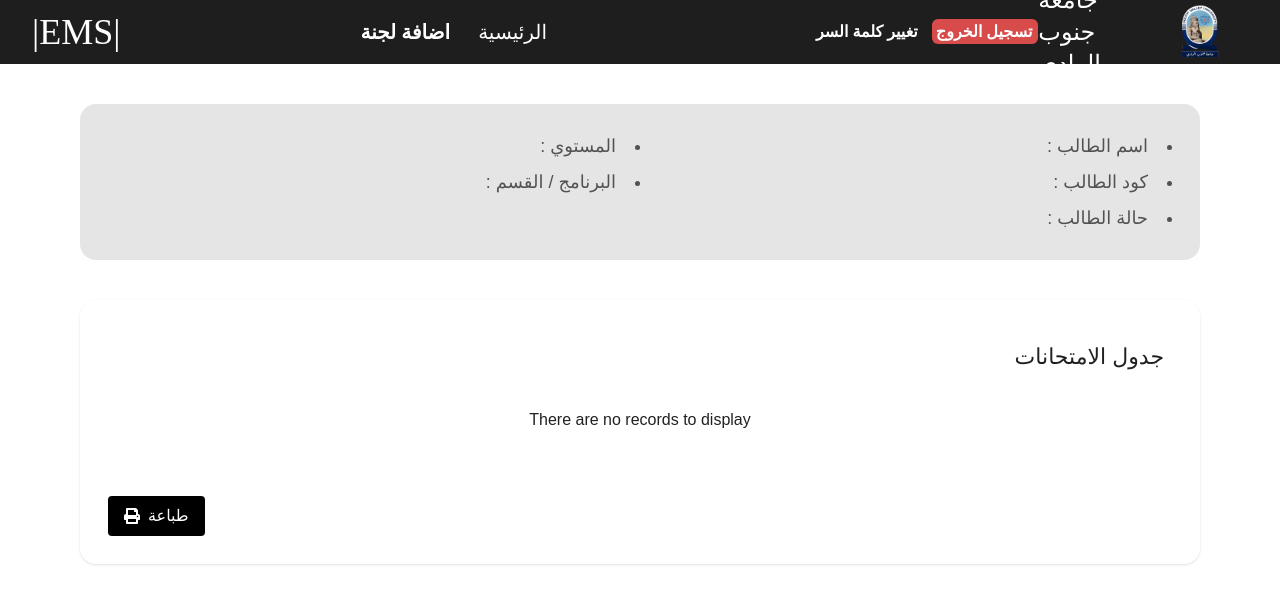
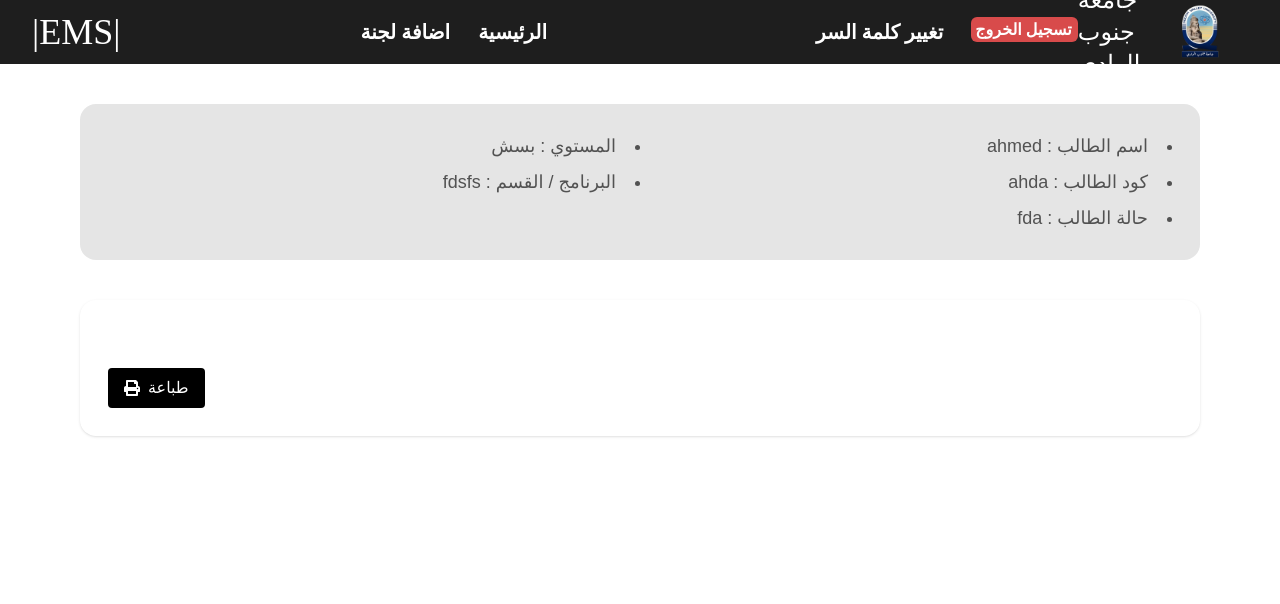
Before and after one commit to AbdelattyBadwy16/EMS-System-Frontend, a React app: page /studenthome in a window 1280 px wide. Shown: the top 604 px of the page. Built offline with nearby package versions, Linux system fonts and the light colour scheme; no server answers; the HTML template or start-up script is replaced by a standard one.

Commit message:
Update NavBar

```diff
--- /dev/null
+++ b/src/components/Login/LinkBtn.tsx
@@ -0,0 +1,21 @@
+import { Link } from 'react-router-dom'
+
+interface BtnDetail {
+    title: string,
+    color: string,
+    link: string,
+    icon: string
+}
+
+const LinkBtn = (Detail: BtnDetail) => {
+    return (
+        <div className="mr-3">
+            <Link to={Detail.link} className={`text-white bg-${Detail.color} font-bold text-xl font-gesstwo`}>
+                {Detail.title}
+                <i className={`bx bxs-${Detail.icon} text-white  text-base font-bold font-gesstwo m-2`}></i>
+            </Link>
+        </div>
+    )
+}
+
+export default LinkBtn
--- a/src/components/shared/Navbar.tsx
+++ b/src/components/shared/Navbar.tsx
@@ -2,6 +2,7 @@ import { useState } from "react";
 
 import uniLogo from "../../assets/uniLogo.png";
 import { Link } from "react-router-dom";
+import LinkBtn from "../Login/LinkBtn";
 
 const Navbar = () => {
   // set isLogin attribute to know the user in app already or in the login page
@@ -18,28 +19,14 @@ const Navbar = () => {
                 |EMS|
               </h2>
               <div className="flex  ml-60 ">
-                <div className="mr-3">
-                  <Link to="/" className="text-white  font-bold text-xl font-gesstwo">
-                    اضافة لجنة
-                    <i className="bx bxs-plus-square text-white  text-base font-bold font-gesstwo m-2"></i>
-                  </Link>
-                </div>
-                <div className="mr-2">
-                  <Link to="/StudentHome" className="text-white  text-xl font-gesstwo">
-                    الرئيسية
-                    <i className="bx bxs-home text-white  text-base font-bold font-gesstwo m-2"></i>
-                  </Link>
-                </div>
+                <LinkBtn title="اضافة لجنة" link="/" color="" icon="plus-square" />
+                <LinkBtn title="الرئيسية" link="/" color="" icon="home" />
               </div>
             </div>
             {/*right hand side*/}
             <div className="mx-auto flex flex-1 items-center justify-center sm:justify-end">
               <div className="flex ml-44">
-                <div className="mr-3.5">
-                  <Link to="/" className="text-white text-base font-bold font-gesstwo">
-                    تغيير كلمة السر
-                  </Link>
-                </div>
+                <LinkBtn title="تغيير كلمة السر" link="/" color="" icon="" />
                 <div>
                   <Link to="/Login" className="text-white font-bold font-geDinkum bg-logoutBtnColor rounded-md px-1 py-1 gap-2">
                     <i className="bx bx-log-out ml-0.5 font-bold font-geDinkum"></i> تسجيل
--- a/src/pages/StudentHome.tsx
+++ b/src/pages/StudentHome.tsx
@@ -1,6 +1,6 @@
-import React, { useState, useEffect } from 'react';
+import { useState, useEffect } from 'react';
 import DataTable from 'react-data-table-component';
-import { FaPrint } from 'react-icons/fa'; // Import the print icon
+import { FaPrint } from 'react-icons/fa';
 
 interface StudentData {
     name: string;
@@ -20,23 +20,17 @@ interface SubjectData {
     course: string;
 }
 
-const StudentHome: React.FC = () => {
-  const [studentData, setStudentData] = useState<StudentData>({});
-  const [subjectData, setSubjectData] = useState<SubjectData[]>([]);
+const StudentHome = () => {
+    const [studentData, setStudentData] = useState<StudentData[]>([{ name:"ahmed",level:"بسش",code:"ahda",department : "fdsfs",status :"fda" }]);
+    // const [subjectData, setSubjectData] = useState<SubjectData[]>([]);
+
 
     useEffect(() => {
         fetchStudentAndSubjectData();
     }, []);
 
     const fetchStudentAndSubjectData = async () => {
-    // end point for student information
-    const studentResponse = await fetch('end1');
-    const studentJson: StudentData = await studentResponse.json();
-    setStudentData(studentJson);
-    // end point for table of exam
-    const subjectResponse = await fetch('end2');
-    const subjectJson: SubjectData[] = await subjectResponse.json();
-    setSubjectData(subjectJson);
+        // fetch data here
     };
 
     const columns = [
@@ -82,31 +76,23 @@ const StudentHome: React.FC = () => {
         <div className='student-page dir-rtl px-2 sm:px-6 lg:px-20 w-full' style={{ direction: 'rtl' }}>
             <ul className='student-information bg-neutral-200 rounded-2xl w-full mt-10  p-7 list-disc list-inside text-lg text-neutral-600 grid grid-cols-1 lg:grid-cols-2'>
                 <li className='mb-2'>
-          اسم الطالب : {studentData.name}
+                    اسم الطالب : {studentData[0].name}
                 </li>
                 <li className='mb-2'>
-          المستوي : {studentData.level}
+                    المستوي : {studentData[0].level}
                 </li>
                 <li className='mb-2'>
-          كود الطالب : {studentData.code}
+                    كود الطالب : {studentData[0].code}
                 </li>
                 <li className='mb-2'>
-          البرنامج / القسم : {studentData.department}
+                    البرنامج / القسم : {studentData[0].department}
                 </li>
                 <li>
-          حالة الطالب : {studentData.status}
+                    حالة الطالب : {studentData[0].status}
                 </li>
             </ul>
             <div className='shadow rounded-2xl mt-10 p-7'>
-        <DataTable
-          title="جدول الامتحانات"
-          columns={columns}
-          data={subjectData}
-          pagination
-          paginationPerPage={5}
-          paginationRowsPerPageOptions={[5, 10, 15]}
-          direction="rtl"
-        />
+
                 <div className="flex justify-end mt-10">
                     <button className="btn-print bg-black text-white flex items-center px-4 py-2 rounded hover:bg-gray-800">
                         طباعة
```
Also changed, not shown: 1 other file (tests, documents, lock files or other folders). Lines whose indentation alone changed are shown as unchanged.
